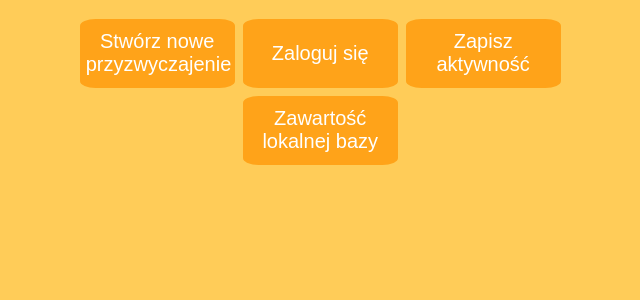
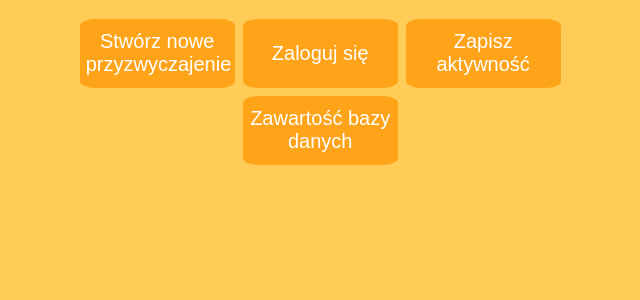
Before and after one commit to vrbloke/TI-Project2, a Flask app: page / in a window 1280 px wide. Shown: the part 347-647 px from the top of the page, without its empty margins (315-955 px from the left). Run offline with Flask 2, Linux system fonts and the light colour scheme; some web fonts are replaced.

Commit message:
Minor presentational and logging changes

```diff
--- a/static/index.js
+++ b/static/index.js
@@ -237,7 +237,6 @@ async function displayRawButtonClicked() {
     if(await isLoggedIn()) {
         html = `<p>Jesteś zalogowany. Wyświetlam dane online.</p>`
         $.get('/fullTables', (data, status, jqXHR) => {
-            console.log(data);
             html += `<p>Przyzwyczajenia</p>
             <table class="draw-borders"><tr><th>Nazwa</th><th>Data rozpoczęcia</th><th>Częstotliwość</th></tr>`
             data['habits'].forEach(habit => {
--- a/templates/index.html
+++ b/templates/index.html
@@ -31,7 +31,7 @@
                 <div id="col2" class="column">
                     <button id="reports-button" class="main-button signed-in-button">Wyświetl raporty</button>
                     <button id="login-button" class="main-button">{% if loggedIn == 'True' %} Wyloguj się {% else %} Zaloguj się {% endif %}</button>
-                    <button id="display-raw-button" class="main-button">Zawartość lokalnej bazy</button>
+                    <button id="display-raw-button" class="main-button">Zawartość bazy danych</button>
                 </div>
                 <div id="col3" class="column">
                     <div class="no-button"></div>
```
